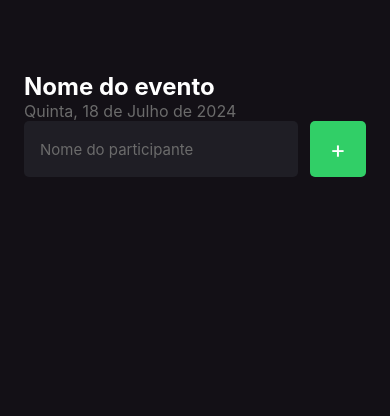
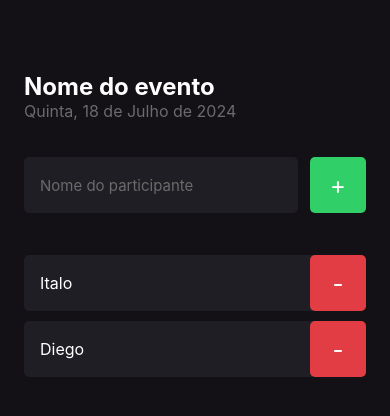
Before and after one commit to Italo-J-A-Fernandes/igniteFirstLevelReactNative, a React Native app: screen / in a window 390 px wide. Shown: the top 416 px of the page. Built offline with nearby package versions, Linux system fonts and the light colour scheme.

Commit message:
🔨 Utilizando componente participante na Home

```diff
--- a/src/screens/Home/index.tsx
+++ b/src/screens/Home/index.tsx
@@ -1,6 +1,7 @@
 import { StatusBar } from "expo-status-bar";
 import { Text, TextInput, TouchableOpacity, View } from "react-native";
 import { styles } from "./styles";
+import { Participant } from "../../components/Participant";
 
 export default function Home() {
   const handleParticipantAdd = () => {
@@ -26,6 +27,8 @@ export default function Home() {
           <Text style={styles.buttonText}>+</Text>
         </TouchableOpacity>
       </View>
+      <Participant name="Italo" />
+      <Participant name="Diego" />
     </View>
   );
 }
--- a/src/screens/Home/styles.ts
+++ b/src/screens/Home/styles.ts
@@ -41,5 +41,7 @@ export const styles = StyleSheet.create({
   form: {
     width: "100%",
     flexDirection: "row",
+    marginTop: 36,
+    marginBottom: 42,
   },
 });
```
